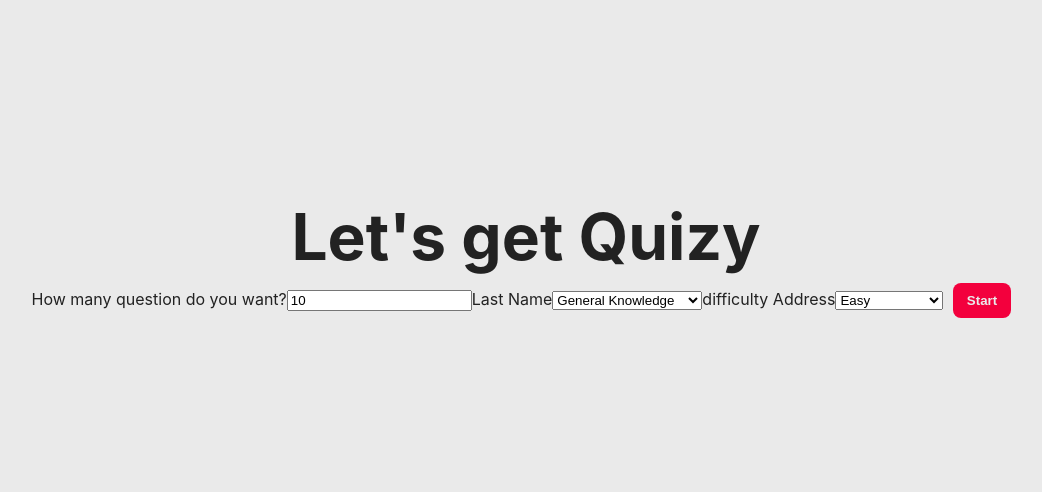
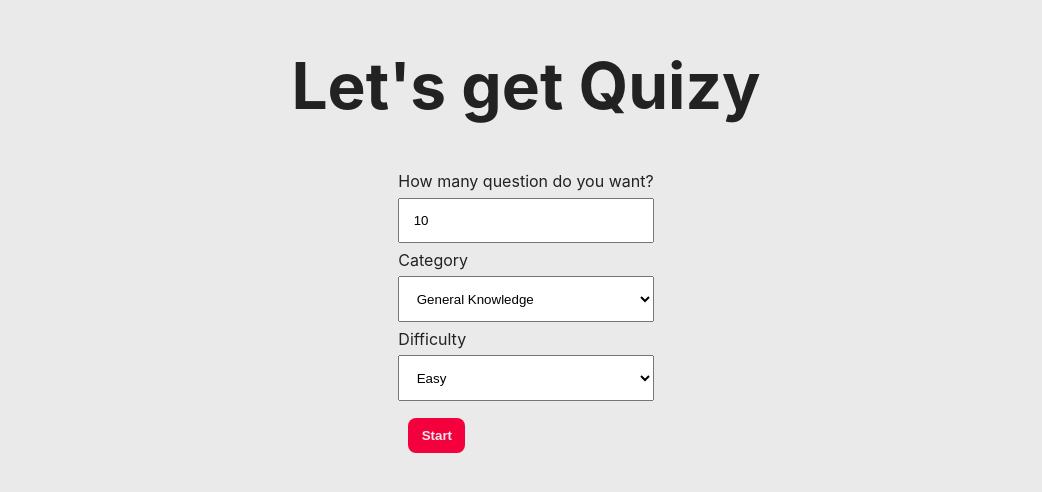
Before and after one commit to timscodebase/quizy, a Next.js app: page / in a window 1280 px wide. Shown: the part 136-628 px from the top of the page, without its empty margins (114-1156 px from the left). Built offline with nearby package versions, Linux system fonts and the light colour scheme.

Commit message:
mostly done

```diff
--- a/components/Correct.js
+++ b/components/Correct.js
@@ -11,7 +11,7 @@ const StyledCorrect = styled.div`
   right: 0.5em;
   font-size: 1.5em;
   color: var(--bg-color);
-  background-color: #04e200;
+  background-color: var(--success-color);
   border-radius: 100%;
 `;
 
--- a/components/Question.js
+++ b/components/Question.js
@@ -52,7 +52,6 @@ export default function Question({
   question,
   incrementScore,
   nextQuestion,
-  number,
 }) {
   const [isCorrect, setIsCorrect] = useState(null);
 
@@ -69,13 +68,12 @@ export default function Question({
   return (
     <StyledQuestion>
       {displayIfCorrect(isCorrect)}
-      <span className="question-number">{number}</span>
       <Formik
         initialValues={{}}
         onSubmit={(values, actions) => {
           actions.setSubmitting(true);
           if (values.answer[0] === correct_answer) {
-            incrementScore;
+            incrementScore();
             setIsCorrect(true);
             setTimeout(() => {
               nextQuestion();
--- a/components/Quiz.js
+++ b/components/Quiz.js
@@ -1,15 +1,41 @@
 import { useState, useEffect } from "react";
+import { BounceLoader } from "react-spinners";
+import styled from "styled-components";
 
-import styles from "../styles/App.module.css";
+const FinalScore = styled.p`
+  margin: -5px 0;
+  color: ${(props) =>
+    props.score < 60
+      ? "var(--primary-color)"
+      : props.score < 80
+      ? "var(--warning-color)"
+      : "var(--success-color)"};
+  font-weight: bold;
+  font-size: ${(props) =>
+    props.score < 70 ? "3em" : props.score < 90 ? "3.5em" : "4em"};
+
+  @supports (-webkit-text-stroke: 1px black) {
+    -webkit-text-stroke: 1px rgba(0, 0, 0, 0.5);
+    -webkit-text-fill-color: ${(props) =>
+      props.score < 60
+        ? "var(--primary-color)"
+        : props.score < 80
+        ? "var(--warning-color)"
+        : "var(--success-color)"};
+  }
+`;
 
 import Question from "../components/Question";
 
-export default function Quiz(amount, category, difficulty) {
+export default function Quiz({ amount, category, difficulty }) {
   const [questions, setQuestions] = useState([]);
   const [loading, setLoading] = useState(true);
   const [hasError, setHasError] = useState(false);
   const [score, setScore] = useState(0);
   const [questionNumber, setQuestionNumber] = useState(0);
+
+  const url = `https://opentdb.com/api.php?amount=${amount}&category=${category}&difficulty=${difficulty}`;
+  console.log(url);
 
   function nextQuestion() {
     setQuestionNumber(questionNumber + 1);
@@ -17,11 +43,9 @@ export default function Quiz(amount, category, difficulty) {
 
   useEffect(() => {
     const fetchData = async () => {
+      // Starting fetch
       setLoading(true);
-
-      const result = await fetch(
-        `https://opentdb.com/api.php?encode=base64&amount=${amount}&category=${category}&difficulty=${difficulty}`
-      )
+      const result = await fetch(url)
         .then((response) => response.json())
         .then((data) => {
           console.log("Success:", data.results);
@@ -31,6 +55,7 @@ export default function Quiz(amount, category, difficulty) {
           console.error("Error:", err);
           setHasError(false);
         });
+      // Done fetching
       setLoading(false);
     };
     fetchData();
@@ -38,25 +63,35 @@ export default function Quiz(amount, category, difficulty) {
 
   return (
     <>
-      <h2>{questions[questionNumber].category}</h2>
-      <p>{questions[questionNumber].difficulty}</p>
       {loading ? (
-        <div>Loading...</div>
+        <BounceLoader />
       ) : hasError ? (
         <div>Error occured.</div>
-      ) : questionNumber <= questions.length ? (
+      ) : questionNumber < questions.length ? (
+        <>
+          <h2>{questions[questionNumber].category}</h2>
+          <h3>
+            Question {questionNumber + 1} of {questions.length}
+          </h3>
+          <p>{questions[questionNumber].difficulty}</p>
           <Question
             key={questionNumber}
-          number={questionNumber + 1}
             correct_answer={questions[questionNumber].correct_answer}
             incorrect_answers={questions[questionNumber].incorrect_answers}
             question={questions[questionNumber].question}
             incrementScore={() => setScore(score + 1)}
             nextQuestion={nextQuestion}
           />
-      ) : (
-        <div>bye</div>
-      )}
+        </>
+      ) : questionNumber >= questions.length ? (
+        <div>
+          <h2>All Done!</h2>
+          <h3>Here is your final score</h3>
+          <FinalScore score={(score / questions.length) * 100}>
+            {(score / questions.length) * 100}%
+          </FinalScore>
+        </div>
+      ) : null}
     </>
   );
 }
--- a/package.json
+++ b/package.json
@@ -13,6 +13,7 @@
     "next": "9.5.3",
     "react": "16.13.1",
     "react-dom": "16.13.1",
+    "react-spinners": "^0.9.0",
     "styled-components": "^5.2.0"
   }
 }
--- a/pages/index.js
+++ b/pages/index.js
@@ -1,10 +1,29 @@
 import Head from "next/head";
 import { useState } from "react";
 import { useFormik } from "formik";
+import styled from "styled-components";
 
 import Quiz from "../components/Quiz";
 
 import styles from "../styles/App.module.css";
+
+const Form = styled.form`
+  margin: 0 auto;
+  padding: 3rem 1em 1em 1em;
+
+  label {
+    display: block;
+    width: 100%;
+  }
+
+  input,
+  select {
+    width: 100%;
+    padding: 1em;
+    margin: 0.5em 0;
+  }idth: 90%;
+  }
+`;
 
 export default function Home() {
   const [started, setStarted] = useState(false);
@@ -47,16 +66,16 @@ export default function Home() {
         ) : (
           <>
             <h1 className={styles.title}>Let's get Quizy</h1>
-            <form onSubmit={formik.handleSubmit}>
+            <Form onSubmit={formik.handleSubmit}>
               <label htmlFor="amount">How many question do you want?</label>
               <input
                 id="amount"
                 name="amount"
-                type="text"
+                type="number"
                 onChange={formik.handleChange}
                 value={formik.values.amount}
               />
-              <label htmlFor="category">Last Name</label>
+              <label htmlFor="category">Category</label>
               <select
                 id="category"
                 name="category"
@@ -72,7 +91,7 @@ export default function Home() {
                   </option>
                 ))}
               </select>
-              <label htmlFor="difficulty">difficulty Address</label>
+              <label htmlFor="difficulty">Difficulty</label>
               <select
                 id="difficulty"
                 name="difficulty"
@@ -87,7 +106,7 @@ export default function Home() {
               <button className={styles.button} type="submit">
                 Start
               </button>
-            </form>
+            </Form>
           </>
         )}
       </main>
--- a/styles/globals.css
+++ b/styles/globals.css
@@ -3,6 +3,8 @@
   --tx-color: #222222;
   --border: #777777;
   --accent-color: #f3003d;
+  --warning-color: #f3db00;
+  --success-color: #82f300;
 }
 
 html,
```
Also changed, not shown: 1 other file (tests, documents, lock files or other folders). Lines whose indentation alone changed are shown as unchanged.
